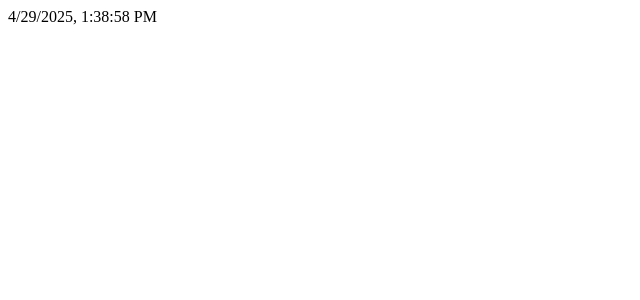
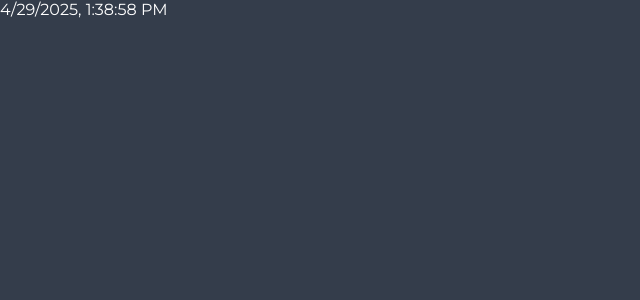
Before and after one commit to AlekseyAveryanov1996/course-project-1, a Vue app: page / in a window 1280 px wide. Shown: the top 300 px of the page, without its empty margins (0-640 px from the left). Built offline with nearby package versions, Linux system fonts and the light colour scheme.

Commit message:
верстка компонентов

```diff
--- a/index.html
+++ b/index.html
@@ -1,13 +1,20 @@
 <!doctype html>
 <html lang="en">
+
 <head>
   <meta charset="UTF-8" />
   <link rel="icon" type="image/svg+xml" href="/vite.svg" />
+  <link rel="preconnect" href="https://fonts.googleapis.com">
+  <link rel="preconnect" href="https://fonts.gstatic.com" crossorigin>
+  <link href="https://fonts.googleapis.com/css2?family=Montserrat:ital,wght@0,100..900;1,100..900&display=swap"
+    rel="stylesheet">
   <meta name="viewport" content="width=device-width, initial-scale=1.0" />
   <title>Vite + Vue</title>
 </head>
+
 <body>
   <div id="app"></div>
   <script type="module" src="/src/main.js"></script>
 </body>
+
 </html>
--- a/src/style.css
+++ b/src/style.css
@@ -1,6 +1,35 @@
 :root {
+  --colorWhite: #fff;
+  --colorBlack: #222831;
+  --colorBlack2: #272E37;
+  --colorBlack3: #000000;
+  --colorBg: #343D4B;
+  --colorTextInput: #3F4958;
+  --gradient1: linear-gradient(152.19deg, rgba(136, 235, 239, 0.9) -0.04%, rgba(83, 91, 230, 0.9) 100%);
+  --gradient2: linear-gradient(256.33deg, rgba(144, 217, 224, 0.9) 9.04%, rgba(84, 96, 230, 0.9) 92.2%);
+  --colorHover1: #3A434F;
+  --shadow: 1px 2px 4px 0px #222831;
+  --font: "Montserrat", sans-serif;
+
+}
+
+* {
+  margin: 0 0;
+  padding: 0 0;
+  box-sizing: border-box;
+}
+
+body {
+  color: var(--colorWhite);
   font-synthesis: none;
   text-rendering: optimizeLegibility;
   -webkit-font-smoothing: antialiased;
   -moz-osx-font-smoothing: grayscale;
+  max-width: 1920px;
+  width: 100%;
+  font-family: var(--font);
+  font-optical-sizing: auto;
+  font-weight: 400;
+  font-style: normal;
+  background-color: var(--colorBg);
 }
```
Lines whose indentation alone changed are shown as unchanged.
